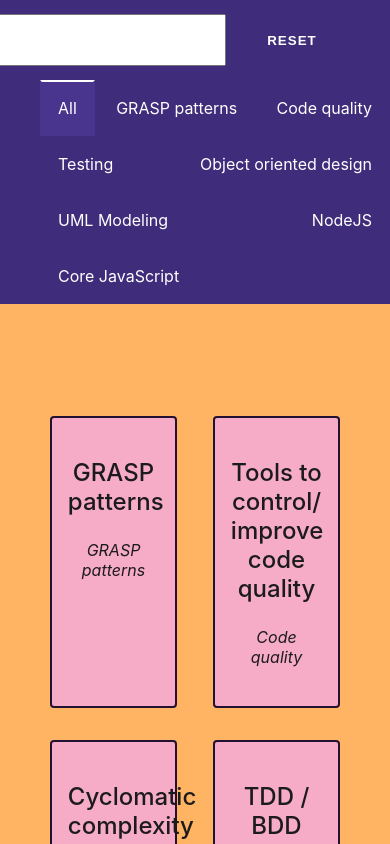
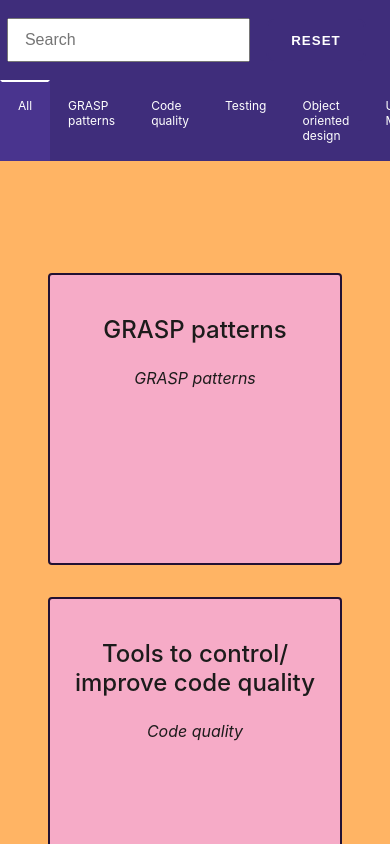
Before and after one commit to vvorobets/refactored-training, a React (Create React App) app: page / in a window 390 px wide. Shown: the top 844 px of the page. Built offline with nearby package versions, Linux system fonts and the light colour scheme.

Commit message:
FIX responsive header

```diff
--- a/src/header/style.scss
+++ b/src/header/style.scss
@@ -14,10 +14,15 @@
     display: flex;
     justify-content: flex-end;
     align-items: center;
+
+    @media (max-width: 480px) {
+      padding: 0 0.5rem;
+    }
   }
 
   &__navbar {
     margin: 0;
+    padding: 0;
     list-style: none;
     text-align: left;
     font-size: 1rem;
@@ -26,6 +31,12 @@
     display: flex;
     justify-content: space-between;
     flex-wrap: wrap;
+
+    @media (max-width: 480px) {
+      flex-wrap: nowrap;
+      overflow-x: scroll;
+      font-size: 0.75rem;
+    }
 
     &-item {
       border: 2px solid transparent;
@@ -45,6 +56,12 @@
       padding: 0.5rem 1rem;
       font-size: 1.5rem;
       font-weight: 500;
+
+      @media (max-width: 480px) {
+        height: 1.5rem;
+        padding: 0.5rem 1rem;
+        font-size: 1rem;
+      }
     }
   }
 }
--- a/src/questions-grid/style.scss
+++ b/src/questions-grid/style.scss
@@ -10,6 +10,11 @@
   justify-content: space-around;
 
   .question-card {
-      width: 28%;
+    width: 28%;
+    overflow: hidden;
+
+    @media (max-width: 480px) {
+      width: 100%;
+    }
   }
 }
```
